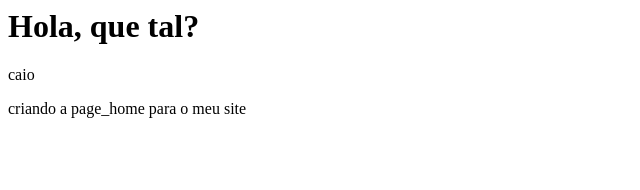
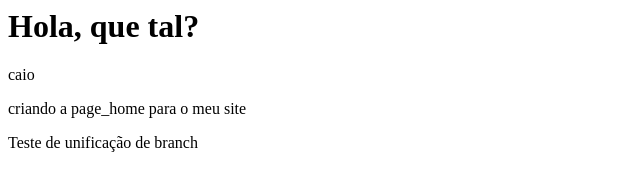
Before and after one commit to cafssouza/GiteGitHub, a plain HTML site: page index.html in a window 1280 px wide. Shown: the whole page, without its empty margins (0-640 px from the left). Drawn offline with Linux system fonts and the light colour scheme.

Commit message:
unificando as branch

```diff
--- a/index.html
+++ b/index.html
@@ -2,3 +2,4 @@
 caio
 <P>criando a page_home para o meu site
 </P>
+<p>Teste de unificação de branch</p>
```
